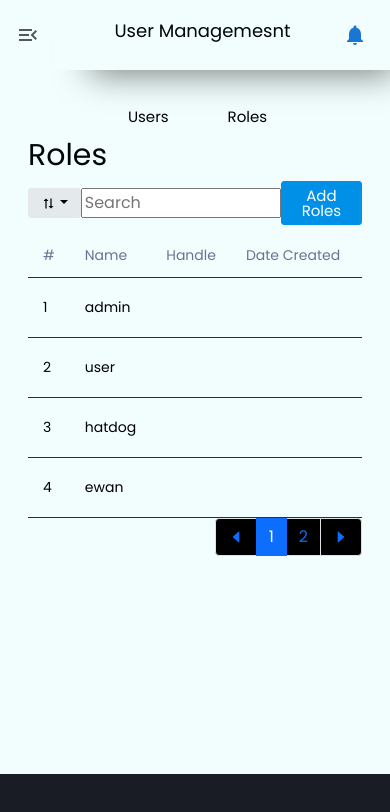
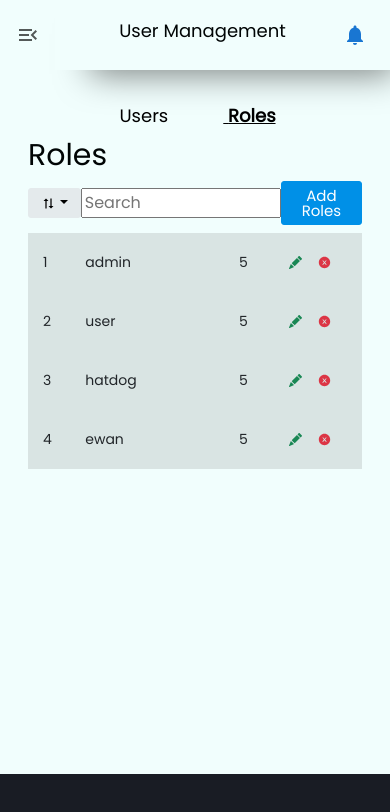
Before and after one commit to jhnmrkgbrlcn/github-portfolio, a React (Create React App) app in the folder ums/: page /role in a window 390 px wide. Shown: the top 812 px of the page. Built offline with nearby package versions, Linux system fonts and the light colour scheme; the HTML template or start-up script is replaced by a standard one.

Commit message:
mobile responsive

```diff
--- a/ums/src/components/Home/navbar.jsx
+++ b/ums/src/components/Home/navbar.jsx
@@ -108,12 +108,11 @@ const Navbar = () => {
             </div>
           </div>
         </div>
-
         <div className="navbar-menu-wrapper flex-grow d-flex align-items-stretch">
           <ul className="navbar-nav w-100">
             <li className="nav-item w-100">
               <h4 className="d-m-block d-md-block d-lg-none text-center">
-                User Managemesnt
+                User Management
               </h4>
             </li>
           </ul>
--- a/ums/src/components/Home/role.jsx
+++ b/ums/src/components/Home/role.jsx
@@ -7,7 +7,7 @@ import {
   AiOutlineCaretRight,
   AiOutlineEllipsis,
 } from "react-icons/ai";
-import { BiSortAlt2 } from "react-icons/bi";
+import { BiSortAlt2, BiUnderline } from "react-icons/bi";
 import { BsFillPencilFill } from "react-icons/bs";
 import Data from "./Data.json";
 
@@ -144,17 +144,20 @@ const Users = () => {
     return nameCounts;
   };
   const nameCounts = countRepeatedNames(users);
+
   return (
-    <>
+
+   <>
       <div className="content-wrapper">
         <h3 className="d-sm-block d-md-block d-lg-none text-center">
           <a
             href="/users"
             style={{
               margin: 30,
-              fontSize: 15,
+              fontSize: 18,
               textDecoration: "none",
               color: "black",
+
             }}>
             {" "}
             Users
@@ -163,9 +166,10 @@ const Users = () => {
             href="/role"
             style={{
               margin: 25,
-              fontSize: 15,
-              textDecoration: "none",
+              fontSize: 18,
+              textDecoration: "underlined",
               color: "black",
+              fontWeight:"bold",
             }}>
             {" "}
             Roles
@@ -216,9 +220,9 @@ const Users = () => {
             <button className="btn btn-primary">Add Roles</button>
           </div>
           <div className="table-responsive">
-            <table className="table">
+            <table className="table table-borderless">
               <thead>
-                <tr>
+                <tr className="table-active d-none d-md-table-row" >
                   <th>#</th>
                   <th>Name</th>
                   <th>Handle</th>
@@ -229,7 +233,7 @@ const Users = () => {
               </thead>
               <tbody>
                 {Object.keys(nameCounts).map((role, index) => (
-                  <tr key={index}>
+                  <tr className="table-active" key={index}>
                     <td>{index + 1}</td>
                     <td>{role}</td>
                     <td>{}</td>
@@ -244,7 +248,7 @@ const Users = () => {
                             <BsFillPencilFill />
                           </IconButton>
                         </span>
-                        <span className=" d-none d-sm-none  d-md-none d-lg-block">
+                        <span className=" d-flex d-sm-inline-flex">
                           <IconButton
                             className=" text-danger"
                             style={smallButtonStyle}>
@@ -259,8 +263,8 @@ const Users = () => {
             </table>
           </div>
 
-          <nav className="d-flex justify-content-end align-items-center mb-2">
-            <ul className="pagination">
+          <nav className="d-none d-md-flex flex-shrink-0 justify-content-end align-items-center mb-2">
+            <ul className="pagination ">
               <li className="page-item">
                 <a href="#" className="page-link" onClick={prePage}>
                   <AiOutlineCaretLeft />
--- a/ums/src/components/Home/users.jsx
+++ b/ums/src/components/Home/users.jsx
@@ -139,6 +139,7 @@ const Users = () => {
   }
 
   const [visible, setVisible] = useState(false);
+
   return (
     <>
       <div className="content-wrapper">
@@ -148,9 +149,10 @@ const Users = () => {
               href="/users"
               style={{
                 margin: 30,
-                fontSize: 15,
-                textDecoration: "none",
+                fontSize: 18,
+                textDecoration: "underline",
                 color: "black",
+                fontWeight:"bold",
               }}>
               {" "}
               Users
@@ -159,7 +161,7 @@ const Users = () => {
               href="/role"
               style={{
                 margin: 25,
-                fontSize: 15,
+                fontSize: 18,
                 textDecoration: "none",
                 color: "black",
               }}>
@@ -218,7 +220,7 @@ const Users = () => {
             </button>
           </div>
           <div className="table-responsive">
-            <table className="table">
+            <table className="table table d-none d-md-table">
               <thead>
                 <tr>
                   <th>#</th>
@@ -257,10 +259,10 @@ const Users = () => {
                             </IconButton>
                           </Link>
                         </span>
-                        <span className=" d-none d-sm-none  d-md-none d-lg-block">
+                        <span className="d-flex d-sm-inline-flex ">
                           <Delete />
                         </span>
-                        <span className=" d-none d-sm-none  d-md-none d-lg-block">
+                        <span className=" d-flex d-sm-inline-flex">
                           <Link to="/user/profile">
                             <IconButton
                               className="text-dark"
@@ -275,6 +277,43 @@ const Users = () => {
                 ))}
               </tbody>
             </table>
+   {/* Mobile table Veiw */}
+
+  <table class="table table-responsive d-md-none table-borderless" >
+  <thead >
+  {usersToDisplay.map((user) => (
+    <tr class="rounded-pill">
+    <td >{user.ID}</td>
+    <td>
+      <img
+      src={defUserImage}
+      alt="Profile Image"
+      style={{}}></img>
+    </td>
+      <td>{user.Name}</td>
+      <td>{user.Role}</td>
+      <td>{user.Status}</td>
+      <td>
+      <div className="d-flex d-sm-inline-flex">
+        <span className=" ">
+          <Link to="/user/adduser">
+            <IconButton
+             className="text-success"
+                style={smallButtonStyle}>
+                  <BsFillPencilFill />
+                    </IconButton>
+                    </Link>
+          </span>
+           <span className="d-flex d-sm-inline-flex ">
+                          <Delete />
+           </span>
+       </div>
+      </td>
+    </tr>
+    ))}
+  </thead>
+</table>
+
           </div>
           <div className="d-block">
             <nav className="d-flex justify-content-end align-items-center mb-2 ">
@@ -312,4 +351,5 @@ const Users = () => {
   );
 };
 
+
 export default Users;
```
